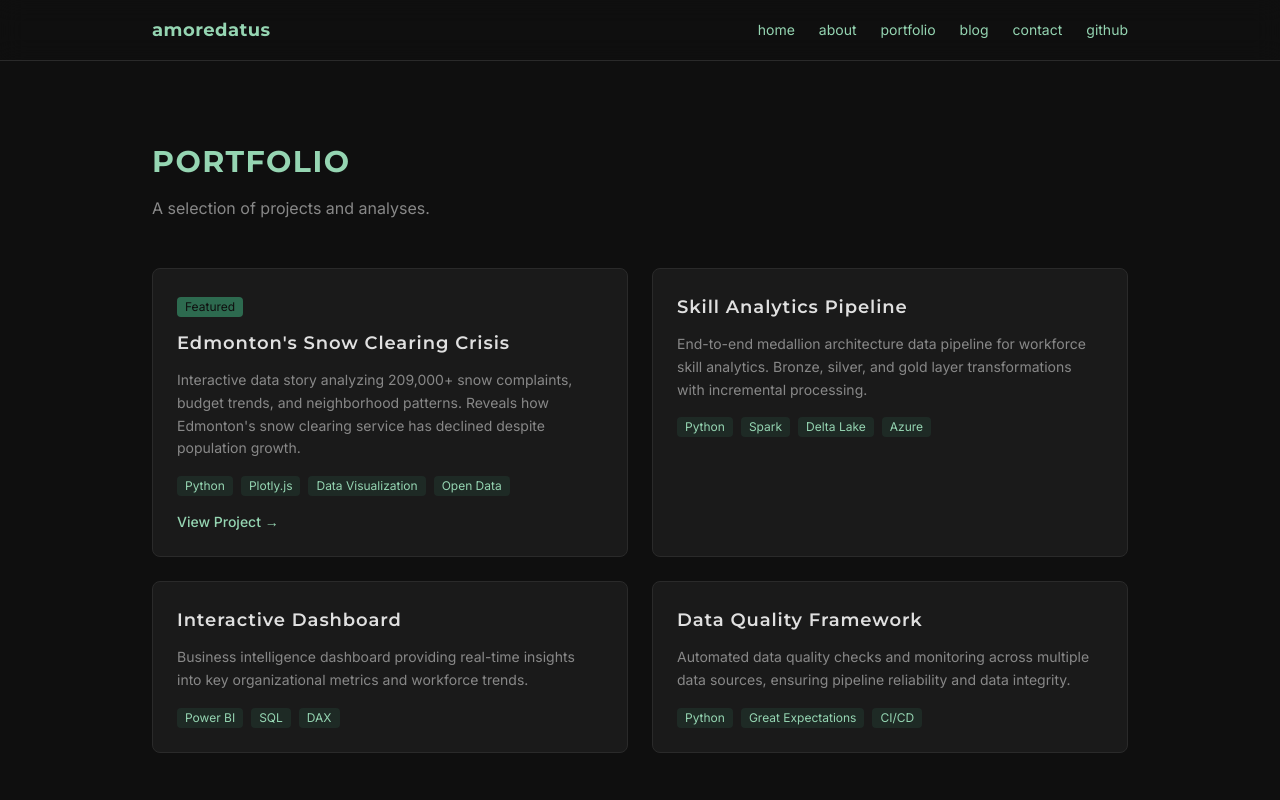
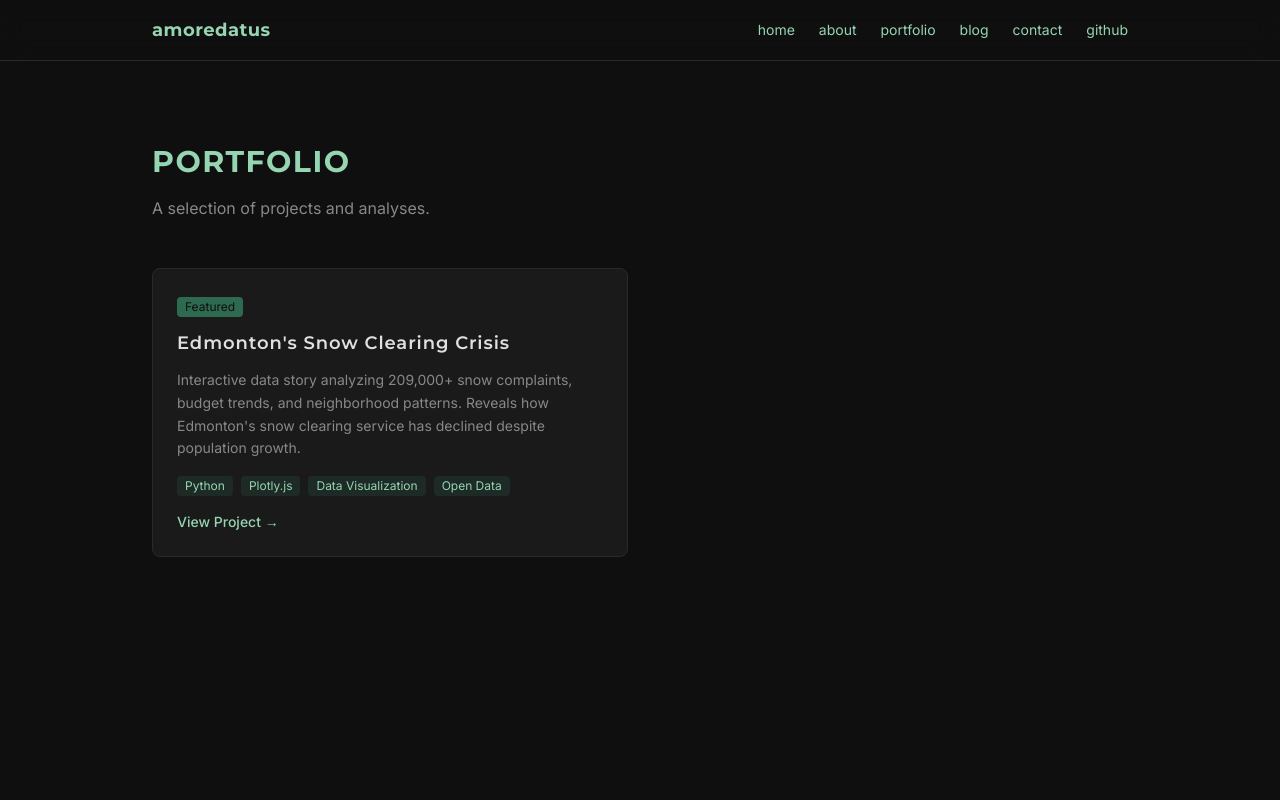
Before and after one commit to amoredatus/website, a Next.js app: page /portfolio in a window 1280 px wide. Shown: the top 800 px of the page. Built offline with nearby package versions, Linux system fonts and the light colour scheme.

Commit message:
General Updates

```diff
--- a/src/app/contact/page.tsx
+++ b/src/app/contact/page.tsx
@@ -5,22 +5,11 @@ export default function Contact() {
         contact
       </h1>
       <p className="text-muted mb-12">
-        Interested in working together? Reach out.
+        Want to connect? Find me here.
       </p>
 
       <div className="space-y-6">
         <div className="flex flex-col gap-4">
-          <a
-            href="mailto:jordan.kirchner@amoredatus.com"
-            className="flex items-center gap-3 p-4 bg-surface rounded-lg border border-surface-hover hover:border-primary/50 transition-colors no-underline"
-          >
-            <span className="text-primary-light text-lg">@</span>
-            <div>
-              <p className="text-foreground text-sm font-heading font-medium uppercase tracking-wider">email</p>
-              <p className="text-muted text-sm">jordan.kirchner@amoredatus.com</p>
-            </div>
-          </a>
-
           <a
             href="https://linkedin.com/in/jordankirchner"
             target="_blank"
--- a/src/app/page.tsx
+++ b/src/app/page.tsx
@@ -9,8 +9,7 @@ export default function Home() {
           lovedata
         </p>
         <p className="text-foreground/80 max-w-lg mx-auto text-lg leading-relaxed">
-          Data analytics, engineering, and consulting.
-          Turning raw data into meaningful insight.
+          A passion project to tell data stories and share insights.
         </p>
       </div>
 
--- a/src/app/portfolio/page.tsx
+++ b/src/app/portfolio/page.tsx
@@ -8,24 +8,6 @@ const projects = [
     tags: ["Python", "Plotly.js", "Data Visualization", "Open Data"],
     href: "/projects/edmonton-snow-crisis.html",
     featured: true,
-  },
-  {
-    title: "Skill Analytics Pipeline",
-    description:
-      "End-to-end medallion architecture data pipeline for workforce skill analytics. Bronze, silver, and gold layer transformations with incremental processing.",
-    tags: ["Python", "Spark", "Delta Lake", "Azure"],
-  },
-  {
-    title: "Interactive Dashboard",
-    description:
-      "Business intelligence dashboard providing real-time insights into key organizational metrics and workforce trends.",
-    tags: ["Power BI", "SQL", "DAX"],
-  },
-  {
-    title: "Data Quality Framework",
-    description:
-      "Automated data quality checks and monitoring across multiple data sources, ensuring pipeline reliability and data integrity.",
-    tags: ["Python", "Great Expectations", "CI/CD"],
   },
 ];
 
```
